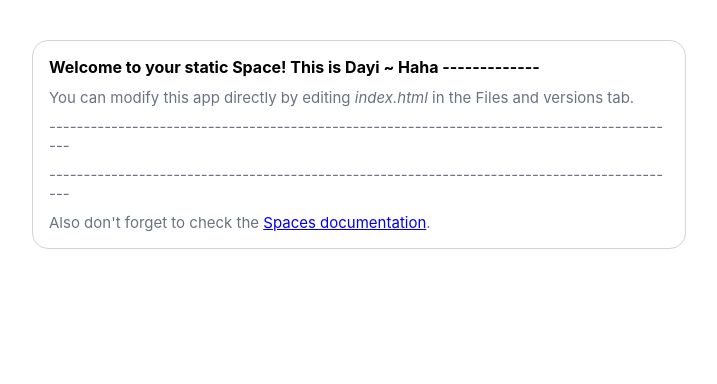
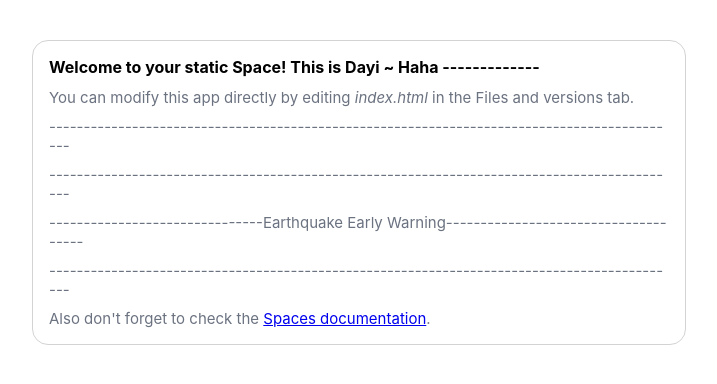
Before and after one commit to cwbdayi638/cybersecurity, a plain HTML site: page index.html in a window 1280 px wide. Shown: the whole page, without its empty margins (281-998 px from the left). Drawn offline with Linux system fonts and the light colour scheme.

Commit message:
Add -----

```diff
--- a/index.html
+++ b/index.html
@@ -12,6 +12,8 @@
 			<p>You can modify this app directly by editing <i>index.html</i> in the Files and versions tab.</p>
 			<p>--------------------------------------------------------------------------------------------</p>
 			<p>--------------------------------------------------------------------------------------------</p>
+			<p>-------------------------------Earthquake Early Warning-------------------------------------</p>
+			<p>--------------------------------------------------------------------------------------------</p>
 			<p>
 				Also don't forget to check the
 				<a href="https://huggingface.co/docs/hub/spaces" target="_blank">Spaces documentation</a>.
```
